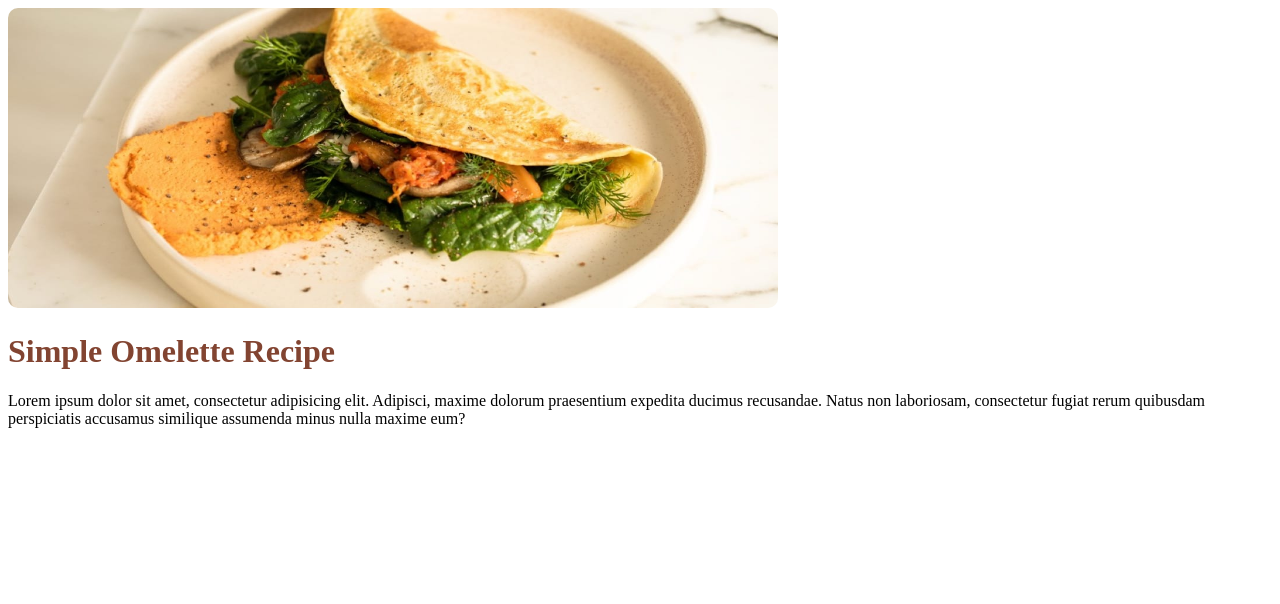
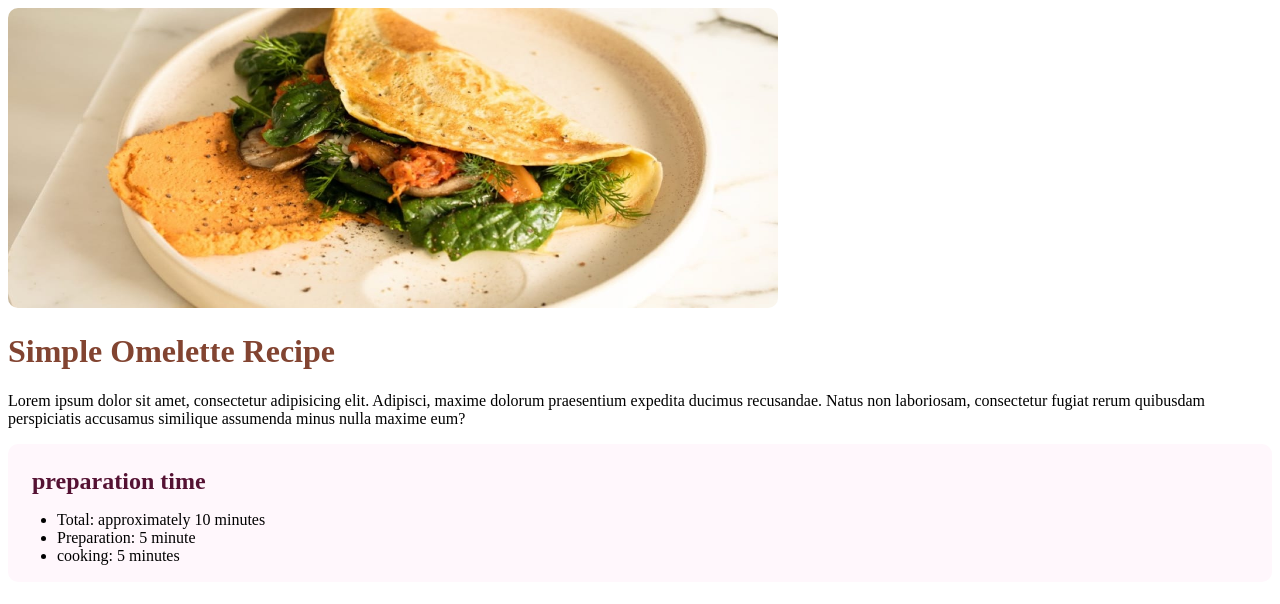
Before and after one commit to mailtonkanazo/receta-omelette, a plain HTML site: page index.html in a window 1280 px wide. Drawn offline with Linux system fonts and the light colour scheme.

Commit message:
preparation time

```diff
--- a/css/style.css
+++ b/css/style.css
@@ -9,3 +9,13 @@ img {
 h1 {
   color: #824431;
 }
+div {
+  background-color: #fff7fc;
+  height: 120px;
+  border-radius: 10px;
+  padding: 9px;
+}
+h2 {
+  color: #551233;
+  margin: 15px;
+}
--- a/index.html
+++ b/index.html
@@ -11,6 +11,16 @@
         <img src=" ./img/omelette.jpeg" alt="">
         <h1>Simple Omelette Recipe</h1>
         <p>Lorem ipsum dolor sit amet, consectetur adipisicing elit. Adipisci, maxime dolorum praesentium expedita ducimus recusandae. Natus non laboriosam, consectetur fugiat rerum quibusdam perspiciatis accusamus similique assumenda minus nulla maxime eum?</p>
+        <div>
+            <h2>preparation time</h2>
+            <ul>
+                <li> Total: approximately 10 minutes</li>
+                <li> Preparation: 5 minute</li>
+                <li> cooking: 5 minutes</li>
+            </ul>
+        </div>
+
+
 
 </body>
 </html>
```
